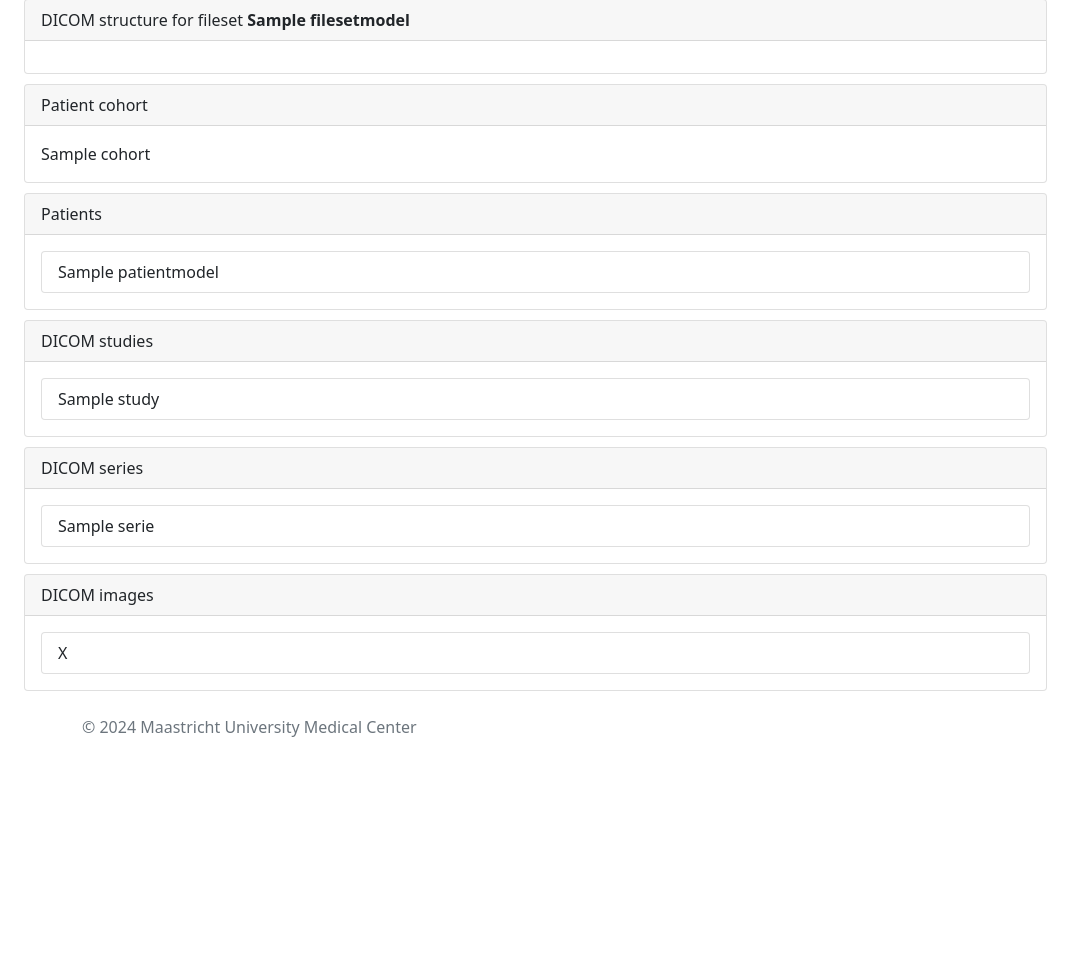
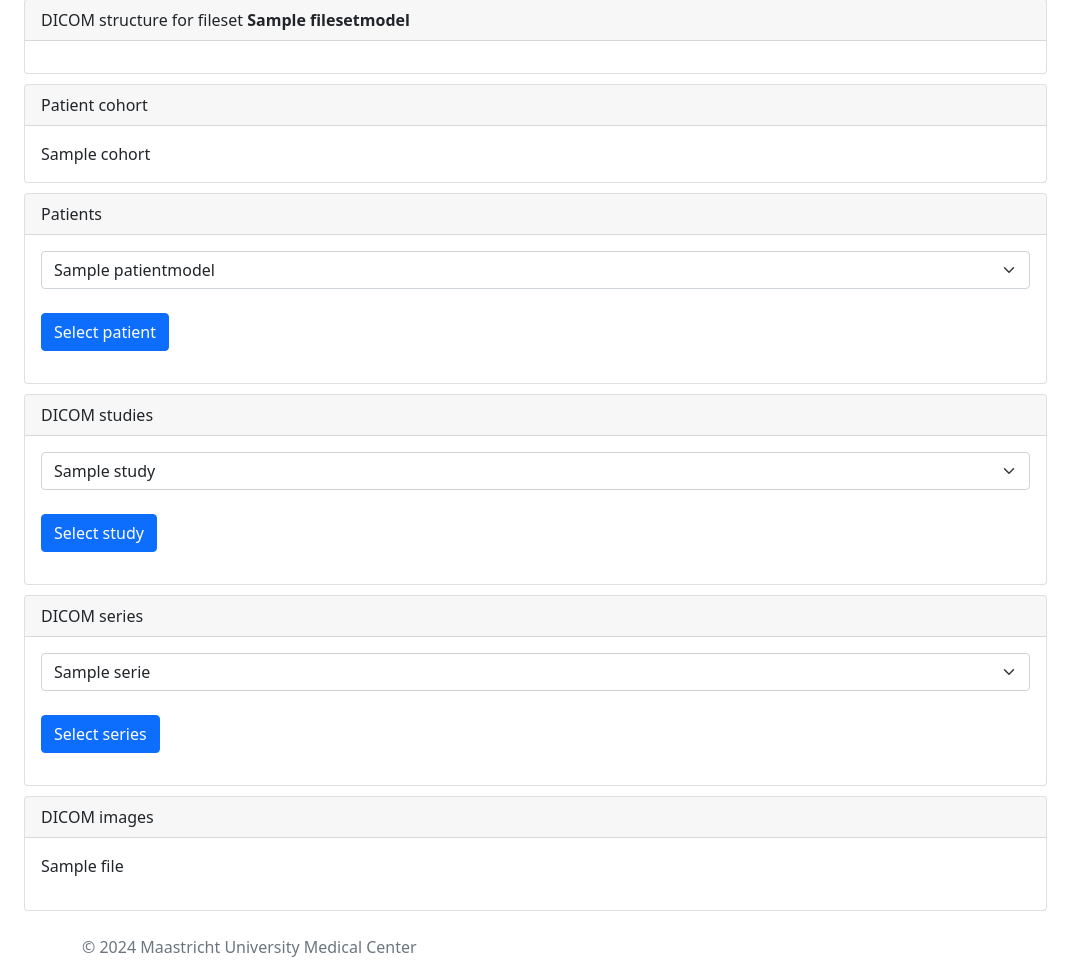
Before and after one commit to rbrecheisen/MosamaticWeb3.0, a Django app: template src/mosamatic3/app/templates/dicomstructure.html in a window 1280 px wide. Shown: the part 119-1094 px from the top of the page, without its empty margins (0-1086 px from the left). Before the commit the page ends 856 px from the top, so only its background shows below. Run offline with Django 5.2, Linux system fonts and the light colour scheme; tables that the repository leaves empty hold one stand-in row (values such as "Sample post"); the template is opened without the code that fills it: values that come from a table or form of the project are taken from there, most other values are stand-ins (such as "Sample title", 1, 10 or a date in 2020); parts of the project's set-up code (start-up, migrations or seed data) failed here and were passed over; some libraries are stand-ins or nearby versions.

Commit message:
Saving work

```diff
--- a/src/mosamatic3/app/data/datamanager.py
+++ b/src/mosamatic3/app/data/datamanager.py
@@ -92,11 +92,17 @@ class DataManager:
     def get_patients_for_cohort(self, cohort):
         return PatientModel.objects.filter(cohort=cohort).all()
 
+    def get_patient(self, patient_id):
+        return PatientModel.objects.get(pk=patient_id)
+
     def get_studies(self):
         return DicomStudyModel.objects.all() # Filter for user?
 
     def get_studies_for_patient(self, patient):
         return DicomStudyModel.objects.filter(patient=patient).all()
+
+    def get_study(self, study_id):
+        return DicomStudyModel.objects.get(pk=study_id)
 
     def get_series(self):
         return DicomSeriesModel.objects.all() # Filter for user?
--- a/src/mosamatic3/app/templates/dicomstructure.html
+++ b/src/mosamatic3/app/templates/dicomstructure.html
@@ -24,13 +24,16 @@
             <div class="card" style="margin-top: 10px;">
                 <div class="card-header">Patients</b></div>
                 <div class="card-body">
-                    <ul class="list-group">
+                    <form action="/filesets/{{ fileset.id }}/dicomstructure/" method="get">
+                        <input type="hidden" name="action" value="select-patient">
+                        <select class="form-select" name="patient_id">
                             {% for patient in patients %}
-                            <li class="list-group-item">
-                                {{ patient.name}}
-                            </li>
+                                <option value="{{ patient.id }}">{{ patient.name }}</option>
                             {% endfor %}
-                    </ul>
+                        </select>
+                        <br>
+                        <button type="submit" class="btn btn-primary">Select patient</button>
+                    </form>
                 </div>
             </div>
         </div>
@@ -40,13 +43,17 @@
             <div class="card" style="margin-top: 10px;">
                 <div class="card-header">DICOM studies</b></div>
                 <div class="card-body">
-                    <ul class="list-group">
+                    <form action="/filesets/{{ fileset.id }}/dicomstructure/" method="get">
+                        <input type="hidden" name="action" value="select-study">
+                        <input type="hidden" name="patient_id" value="{{ patients.0.id }}">
+                        <select class="form-select" name="study_id">
                             {% for study in studies %}
-                            <li class="list-group-item">
-                                {{ study.name }}
-                            </li>
+                                <option value="{{ study.id }}">{{ study.name }}</option>
                             {% endfor %}
-                    </ul>
+                        </select>
+                        <br>
+                        <button type="submit" class="btn btn-primary">Select study</button>
+                    </form>
                 </div>
             </div>
         </div>
@@ -56,13 +63,18 @@
             <div class="card" style="margin-top: 10px;">
                 <div class="card-header">DICOM series</b></div>
                 <div class="card-body">
-                    <ul class="list-group">
+                    <form action="/filesets/{{ fileset.id }}/dicomstructure/" method="get">
+                        <input type="hidden" name="action" value="select-series">
+                        <input type="hidden" name="patient_id" value="{{ patients.0.id }}">
+                        <input type="hidden" name="study_id" value="{{ studies.0.id }}">
+                        <select class="form-select" name="series_id">
                             {% for serie in series %}
-                            <li class="list-group-item">
-                                {{ serie.name }}
-                            </li>
+                                <option value="{{ serie.id }}">{{ serie.name }}</option>
                             {% endfor %}
-                    </ul>
+                        </select>
+                        <br>
+                        <button type="submit" class="btn btn-primary">Select series</button>
+                    </form>
                 </div>
             </div>
         </div>
@@ -72,13 +84,15 @@
             <div class="card" style="margin-top: 10px;">
                 <div class="card-header">DICOM images</b></div>
                 <div class="card-body">
-                    <ul class="list-group">
+                    <form action="/filesets/{{ fileset.id }}/dicomstructure/" method="get">
+                        <input type="hidden" name="action" value="select-image">
+                        <input type="hidden" name="patient_id" value="{{ patients.0.id }}">
+                        <input type="hidden" name="study_id" value="{{ studies.0.id }}">
+                        <input type="hidden" name="series_id" value="{{ series.0.id }}">
                         {% for image in images %}
-                            <li class="list-group-item">
-                                X
-                            </li>
+                            {{ image.file.name }}
                         {% endfor %}
-                    </ul>
+                    </form>
                 </div>
             </div>
         </div>
--- a/src/mosamatic3/app/urls.py
+++ b/src/mosamatic3/app/urls.py
@@ -7,6 +7,6 @@ urlpatterns = [
     path('auth', views.auth),
     path('filesets/', views.filesets),
     path('filesets/<str:fileset_id>', views.fileset),
-    path('filesets/<str:fileset_id>/dicomstructure', views.dicomstructure),
+    path('filesets/<str:fileset_id>/dicomstructure/', views.dicomstructure),
     path('accounts/logout/', views.custom_logout, name='logout'),
 ]
```
Also changed, not shown: src/mosamatic3/app/views.py (+21 -1 lines). Lines whose indentation alone changed are shown as unchanged.
